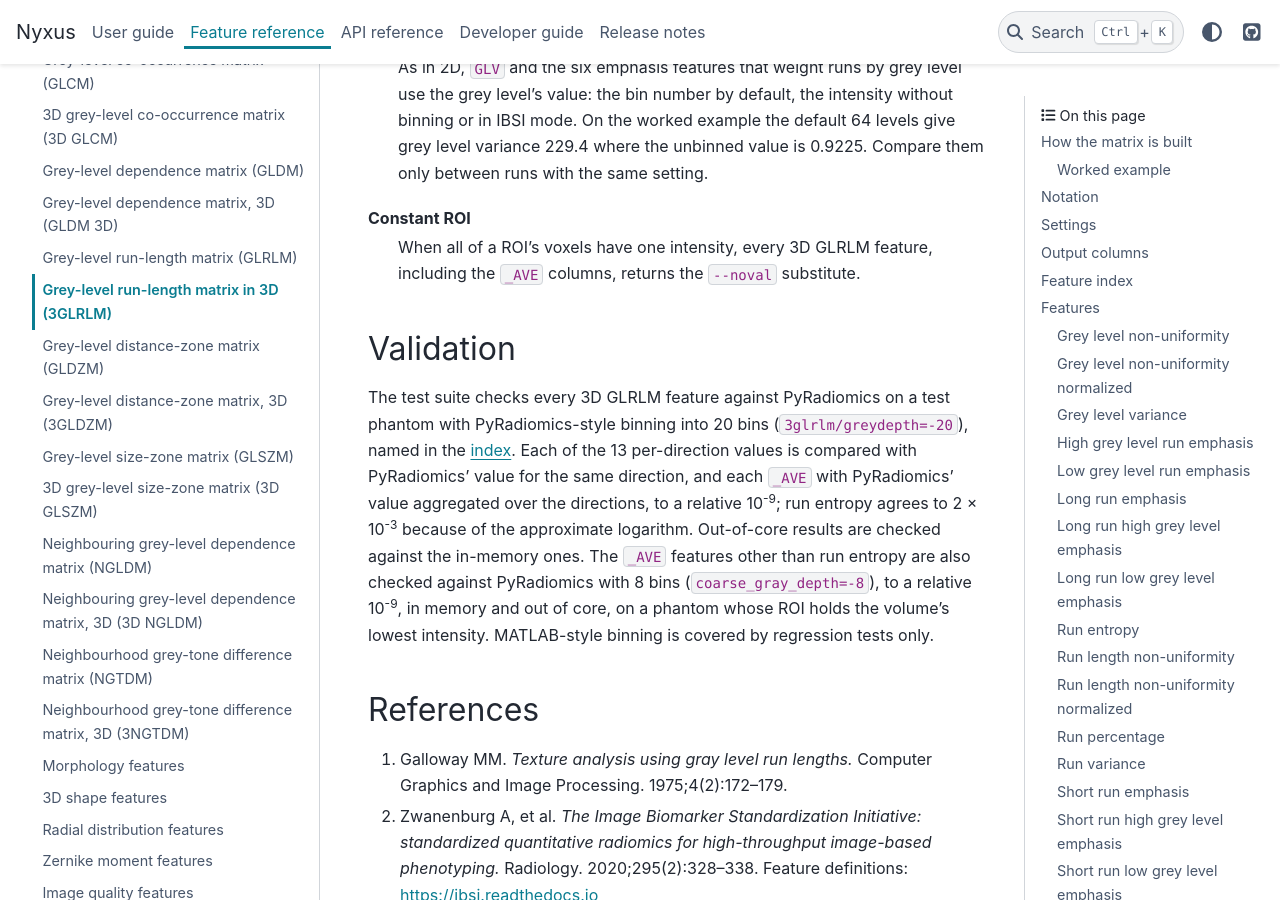
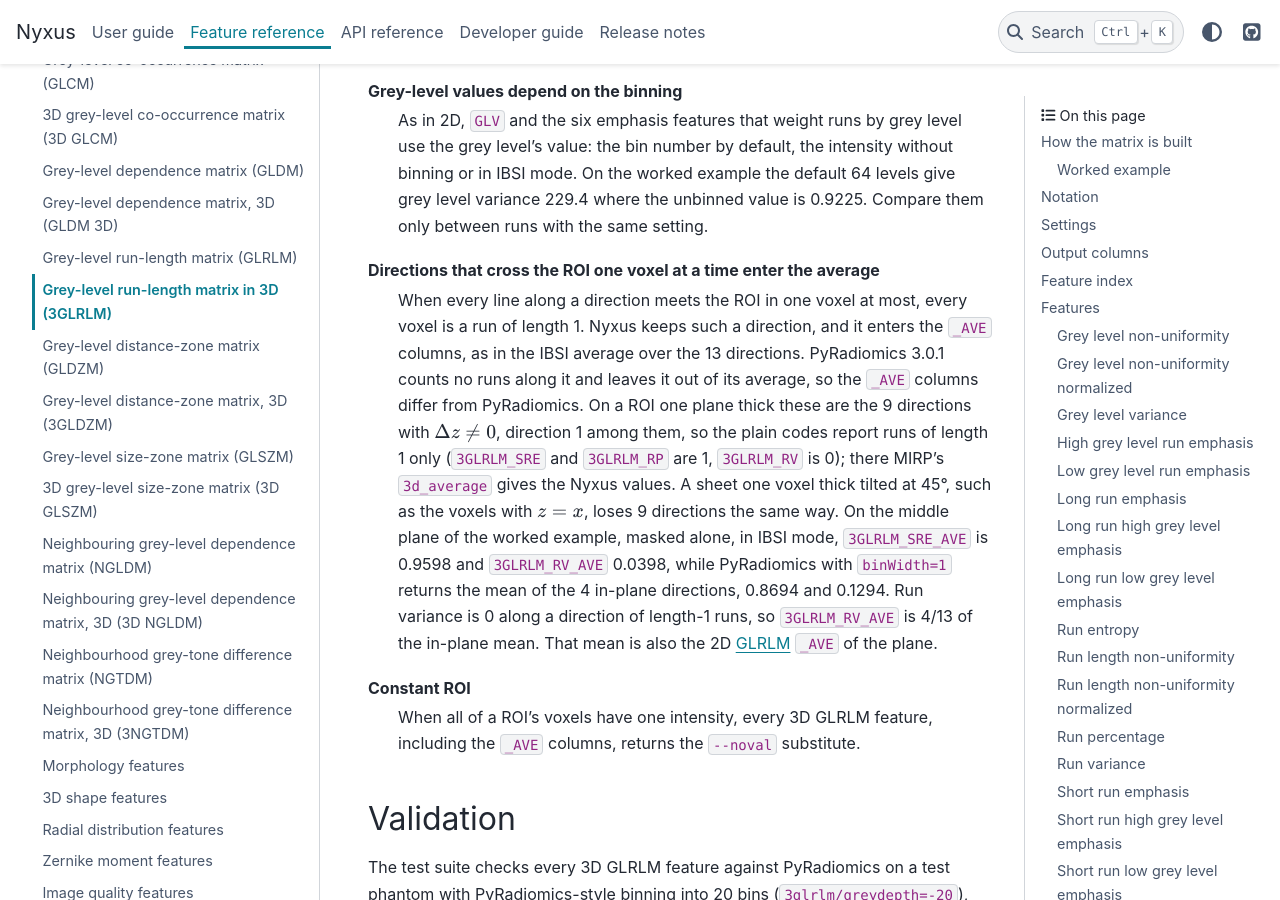
Before and after one commit to PolusAI/nyxus, a Sphinx documentation site: the page built from docs/source/Math/f_glrlm_3d.rst, in a window 1280 px wide and 900 px high, scrolled down 10815 px. Built offline with Sphinx 7.4.7 and the PyData theme 0.15.4, drawn with Linux system fonts in a browser that asks for light colours; some of the changed text lies outside the part shown.

Commit message:
docs(glrlm): describe directions that cross a thin ROI in the _AVE columns
When every line along a direction meets the ROI in one voxel (pixel in
2D) at most, every voxel is a run of length 1. Nyxus keeps such a
direction and averages it into the _AVE columns, as the IBSI direction
average does; on a ROI one plane thick MIRP's 3d_average returns the
same values. PyRadiomics 3.0.1 counts no runs along such a direction and
drops the empty matrix before averaging, so its values differ. Measured
cases: a single row or column and a diagonal line (3 of 4 directions
dropped), an L of two one-pixel lines (1 of 4), a ROI one plane thick
and a sheet tilted at 45 degrees (9 of 13).

Both GLRLM pages get a "Possible issues" entry with a worked number:
- 3D: the middle plane of the 3x3x3 example, masked alone.
  3GLRLM_SRE_AVE is 0.9598 and 3GLRLM_RV_AVE 0.0398, against the
  in-plane mean that PyRadiomics returns (0.8694 and 0.1294).
- 2D: row 2 of the 5x5 example, masked alone. GLRLM_SRE_AVE is 0.9259
  and GLRLM_RV_AVE 0.2222, against PyRadiomics' 0.7037 and 0.8889,
  the 0-degree values. The entry notes that PyRadiomics' extractor
  needs minimumROIDimensions=1 to accept such a ROI.
The tips that send readers to compare _AVE with PyRadiomics now point
to these entries.

The docs example scripts assert every quoted Nyxus value. The 3D
script also checks that the one-plane _AVE is (9 x length-1 value +
4 x in-plane mean) / 13. The PyRadiomics (binWidth=1) and MIRP figures
were measured offline, and the scripts say so; neither tool is a test
dependency.

The other 3D texture families (GLDM, GLSZM, GLDZM, NGTDM, NGLDM) build
one matrix per ROI with no directions, so they need no such note.

Closes PN-307.

```diff
--- a/docs/examples/glrlm_3d_worked_example.py
+++ b/docs/examples/glrlm_3d_worked_example.py
@@ -6,6 +6,8 @@ import json
 import math
 import os
 from pathlib import Path
+
+from nyxus import Nyxus
 
 # example-start
 import numpy as np
@@ -77,6 +79,25 @@ masked = run(img, holes, metaparam="3glrlm/greydepth=2")
 check(masked, "3GLRLM_RP", 0.72, "masked greydepth=2")
 check(masked, "3GLRLM_LGLRE", 0.4583, "masked greydepth=2")
 
+# A ROI one plane thick, the middle plane alone: the 9 directions with dz != 0 hold runs of length 1
+# only and enter the average. The page quotes PyRadiomics' values, measured offline with PyRadiomics
+# 3.0.1 (binWidth=1): the mean of the 4 in-plane directions, which is the 2D GLRLM _AVE of that
+# plane, checked here. The page's statement that MIRP's 3d_average gives the Nyxus values was also
+# measured offline (MIRP 2.6.0, no discretisation). Neither tool is a dependency of this script.
+plane = np.zeros_like(img)
+plane[1] = 1
+thin = run(img, plane, ibsi=True)
+check(thin, "3GLRLM_SRE", 1.0, "one-plane")
+check(thin, "3GLRLM_RP", 1.0, "one-plane")
+assert math.isclose(thin["3GLRLM_RV"][0], 0.0, abs_tol=1e-12), "one-plane 3GLRLM_RV"
+check(thin, "3GLRLM_SRE_AVE", 0.9598, "one-plane")
+check(thin, "3GLRLM_RV_AVE", 0.0398, "one-plane")
+in_plane = Nyxus(["*ALL_GLRLM*"], ibsi=True).featurize(img[1].astype(np.uint32), np.ones((3, 3), np.uint32))
+check(in_plane, "GLRLM_SRE_AVE", 0.8694, "in-plane mean")
+check(in_plane, "GLRLM_RV_AVE", 0.1294, "in-plane mean")
+assert math.isclose(thin["3GLRLM_SRE_AVE"][0], (9 + 4 * in_plane["GLRLM_SRE_AVE"][0]) / 13, rel_tol=1e-12)
+assert math.isclose(thin["3GLRLM_RV_AVE"][0], 4 / 13 * in_plane["GLRLM_RV_AVE"][0], rel_tol=1e-12)
+
 # Constant ROI: every 3D GLRLM column, the _AVE columns included, is the substitute (0 by default)
 const = np.full((2, 2, 2), 7, dtype=np.uint16)
 table = run(const, np.ones_like(const), ibsi=True)
--- a/docs/source/Math/f_glrlm_3d.rst
+++ b/docs/source/Math/f_glrlm_3d.rst
@@ -30,10 +30,12 @@ what is specific to 3D.
 .. tip::
 
    The plain codes, such as ``3GLRLM_SRE``, report a single direction, not an average. Use the
-   ``_AVE`` codes to compare with IBSI, PyRadiomics or MIRP values, which aggregate over all
-   directions. By default the family bins grey levels into 64 MATLAB-style levels, as every texture
-   family does; ``--coarseGrayDepth=0`` turns binning off and gives the IBSI-mode values (see
-   :ref:`glrlm-3d-settings`).
+   ``_AVE`` codes to compare with IBSI, PyRadiomics or MIRP values, which aggregate over the
+   directions; PyRadiomics 3.0.1 leaves out a direction whose every line meets the ROI in one
+   voxel at most, such as the 9 that cross slices on a ROI one plane thick (see
+   :ref:`glrlm-3d-possible-issues`). By default the family bins grey levels into 64 MATLAB-style
+   levels, as every texture family does; ``--coarseGrayDepth=0`` turns binning off and gives the
+   IBSI-mode values (see :ref:`glrlm-3d-settings`).
 
 
 How the matrix is built
@@ -454,6 +456,21 @@ Grey-level values depend on the binning
    worked example the default 64 levels give grey level variance 229.4 where the unbinned value is
    0.9225. Compare them only between runs with the same setting.
 
+Directions that cross the ROI one voxel at a time enter the average
+   When every line along a direction meets the ROI in one voxel at most, every voxel is a run of
+   length 1. Nyxus keeps such a direction, and it enters the ``_AVE`` columns, as in the IBSI
+   average over the 13 directions. PyRadiomics 3.0.1 counts no runs along it and leaves it out of
+   its average, so the ``_AVE`` columns differ from PyRadiomics. On a ROI one plane thick these
+   are the 9 directions with :math:`\Delta z \neq 0`, direction 1 among them, so the plain codes
+   report runs of length 1 only (``3GLRLM_SRE`` and ``3GLRLM_RP`` are 1, ``3GLRLM_RV`` is 0);
+   there MIRP's ``3d_average`` gives the Nyxus values. A sheet one voxel thick tilted at 45°, such
+   as the voxels with :math:`z = x`, loses 9 directions the same way. On the middle plane of the
+   worked example, masked alone, in IBSI mode, ``3GLRLM_SRE_AVE`` is 0.9598 and ``3GLRLM_RV_AVE``
+   0.0398, while PyRadiomics with ``binWidth=1`` returns the mean of the 4 in-plane directions,
+   0.8694 and 0.1294. Run variance is 0 along a direction of length-1 runs, so ``3GLRLM_RV_AVE``
+   is 4/13 of the in-plane mean. That mean is also the 2D :doc:`GLRLM <f_glrlm>` ``_AVE`` of the
+   plane.
+
 Constant ROI
    When all of a ROI's voxels have one intensity, every 3D GLRLM feature, including the ``_AVE``
    columns, returns the ``--noval`` substitute.
```
Also changed, not shown: docs/examples/glrlm_worked_example.py (+14 -0 lines), docs/source/Math/f_glrlm.rst (+15 -1 lines).
